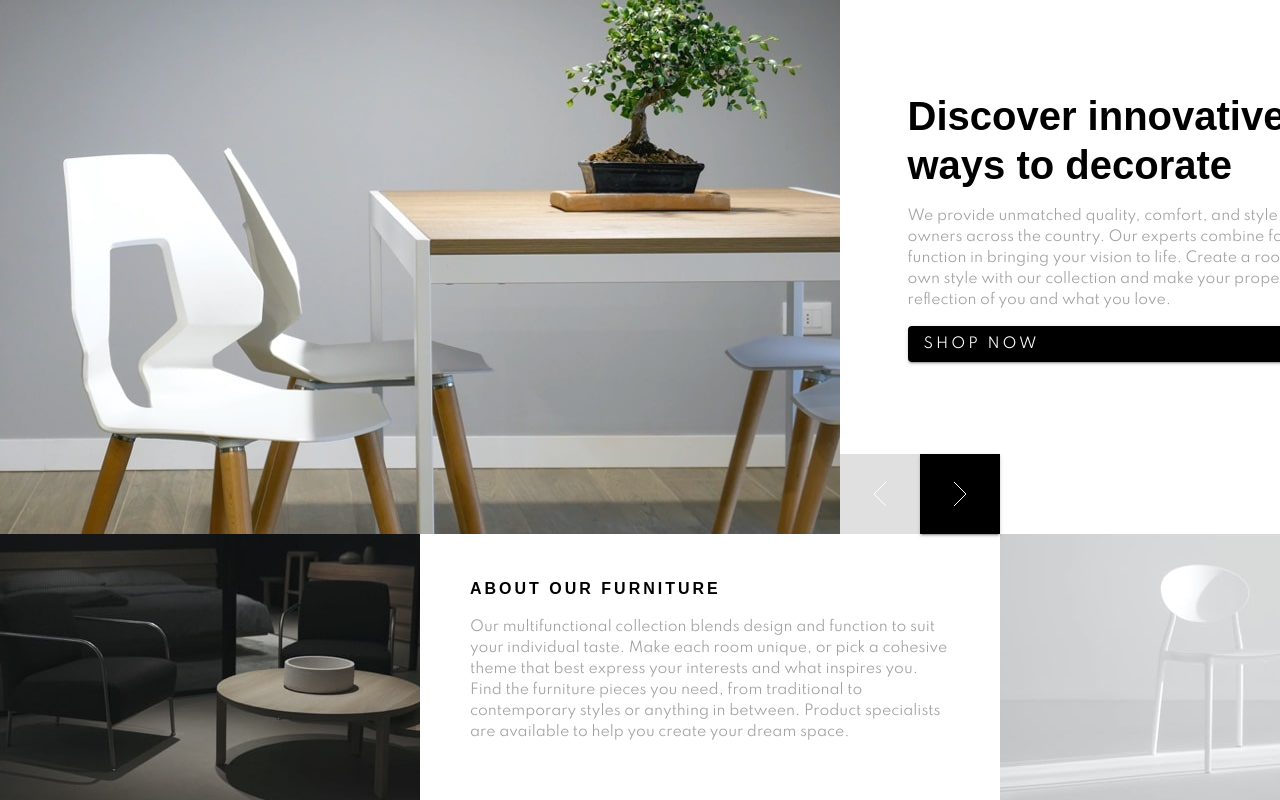
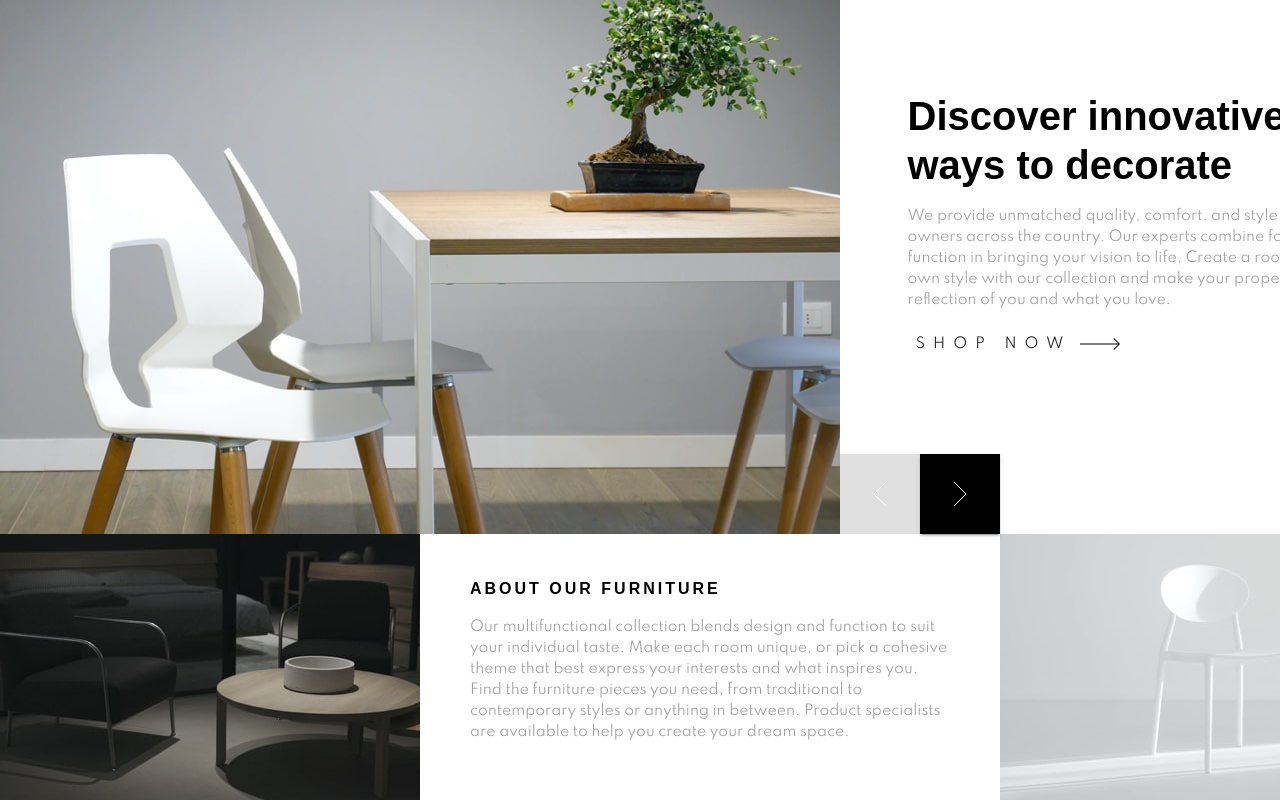
Before and after one commit to dykrupp/Home-Mentor-App, a React (Create React App) app: page / in a window 1280 px wide. Shown: the top 800 px of the page. Built offline with nearby package versions, Linux system fonts and the light colour scheme.

Commit message:
-Fixed button hover states

```diff
--- a/src/components/NavButtonContainer/NavButtonContainer.tsx
+++ b/src/components/NavButtonContainer/NavButtonContainer.tsx
@@ -44,4 +44,7 @@ const StyledButton = styled(Button)`
     height: 100%;
     border-radius: 0px !important;
     width: 80px;
+    &:hover {
+        background-color: hsl(0, 0%, 63%) !important;
+    }
 `;
--- a/src/components/TextCarousel/TextCarousel.tsx
+++ b/src/components/TextCarousel/TextCarousel.tsx
@@ -31,21 +31,20 @@ export const TextCarousel: FC<TextCarouselProps> = ({ index }) => {
                 experience in this industry, we understand what customers
                 want for their home and office. `}
             </Typography>
-            <Button
+            <StyledButton
+                style={{ width: '225px' }}
                 classes={{ label: classes.buttonLabel }}
-                variant="contained"
-                color="primary"
                 endIcon={<img alt="arrow" src={iconArrow} />}
             >
                 SHOP NOW
-            </Button>
+            </StyledButton>
         </Container>
     );
 };
 
 const useStyles = makeStyles({
     buttonLabel: {
-        letterSpacing: '3px',
+        letterSpacing: '8px',
         justifyContent: 'flex-start',
     },
 });
@@ -61,3 +60,10 @@ const Container = styled.div`
     flex: 1;
     justify-content: center;
 `;
+
+const StyledButton = styled(Button)`
+    &:hover {
+        opacity: 0.6;
+        background-color: transparent !important;
+    }
+`;
```
